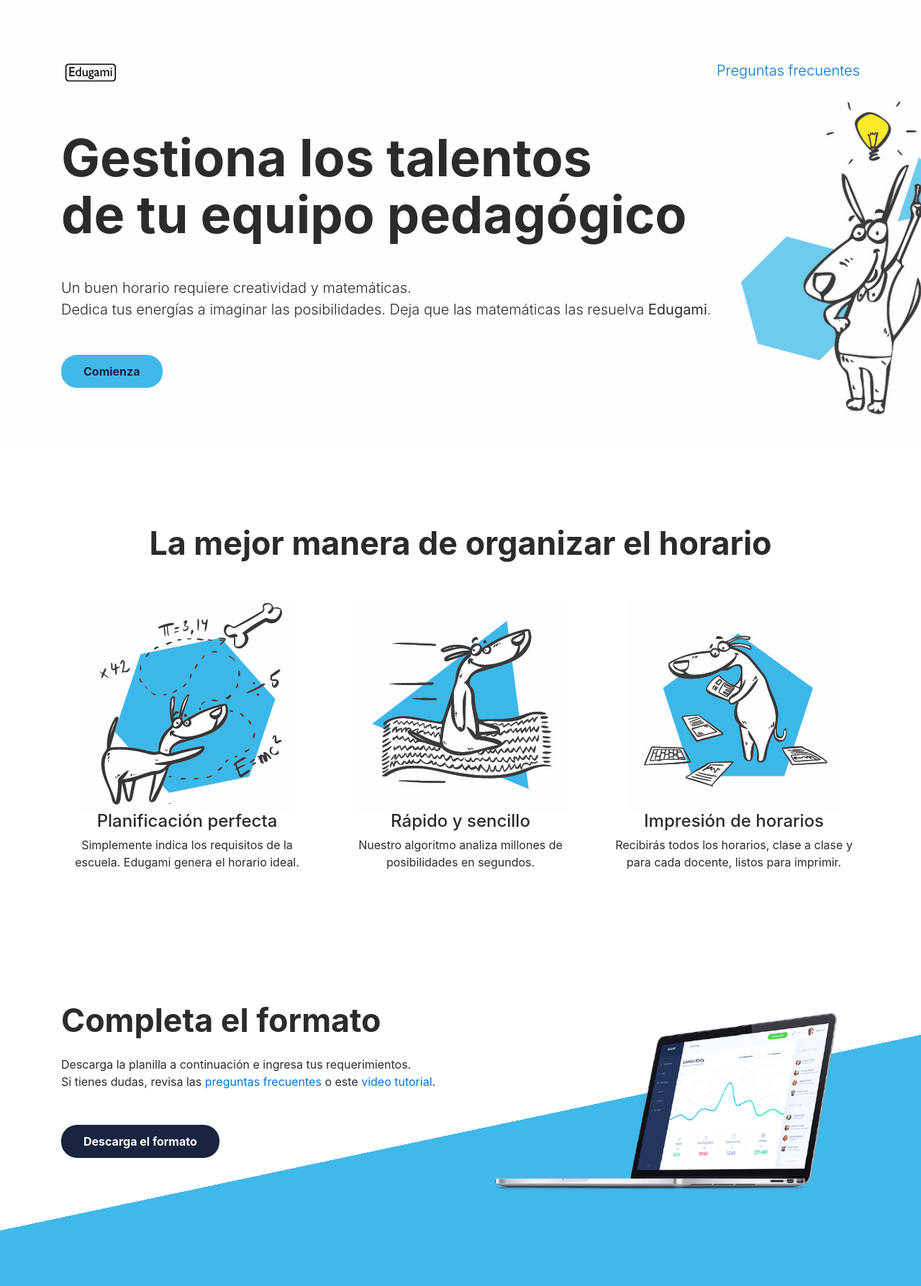
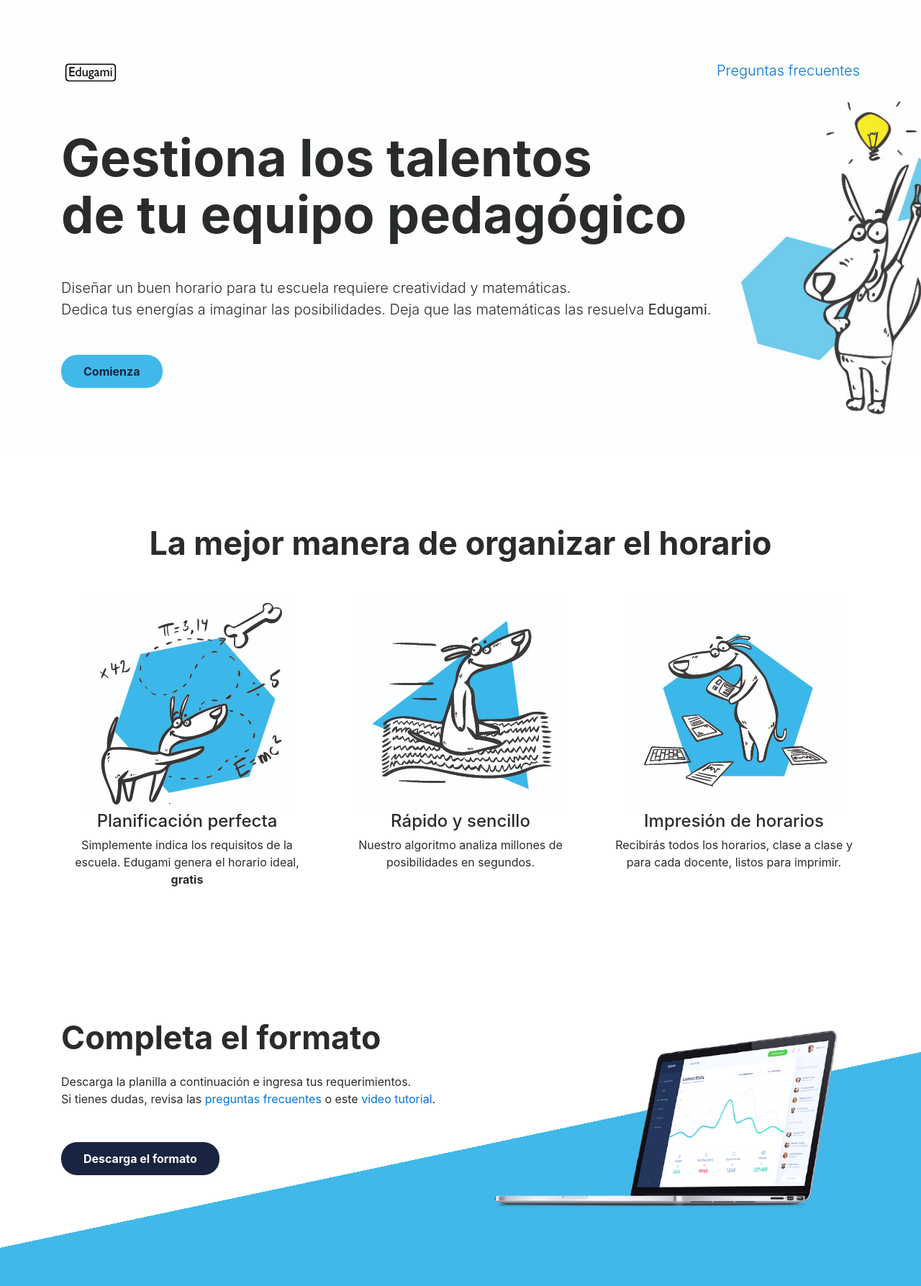
Before and after one commit to brainforwarding/quantsite, a Django app: page / in a window 1280 px wide. Shown: the top 1787 px of the page at 72% size. Run offline with Django 3.2, Linux system fonts and the light colour scheme; some libraries are stand-ins or nearby versions.

Commit message:
cambios menores de texto

```diff
--- a/quantsite_app/templates/quantsite_app/index.html
+++ b/quantsite_app/templates/quantsite_app/index.html
@@ -39,7 +39,7 @@
             	de tu equipo pedagógico
             </h1>
             <p data-aos="fade" data-aos-easing="linear" data-aos-duration="1000" data-aos-once="true" class="lead text-black my-4">
-                Un buen horario requiere creatividad y matemáticas.
+                Diseñar un buen horario para tu escuela requiere creatividad y matemáticas.
                 <br> Dedica tus energías a imaginar las posibilidades. Deja que las matemáticas las resuelva <b>Edugami</b>.
             </p>
             <a href="#" data-aos="fade" data-aos-easing="linear" data-aos-duration="1000" data-aos-once="true" class="btn my-4 font-weight-bold atlas-cta cta-light-blue">Comienza</a>
@@ -52,7 +52,7 @@
             <div data-aos="fade-up" data-aos-delay="0" data-aos-duration="1000" data-aos-once="true" class="col-md-4 text-center">
                 <img src="{% static 'img/planificacion.jpg' %}" alt="Planificacion-perfecta" class="mx-auto">
                 <h4>Planificación perfecta</h4>
-                <p>Simplemente indica los requisitos de la escuela. Edugami genera el horario ideal.</p>
+                <p>Simplemente indica los requisitos de la escuela. Edugami genera el horario ideal, <b>gratis</b></p>
             </div>
             <div data-aos="fade-up" data-aos-delay="200" data-aos-duration="1000" data-aos-once="true" class="col-md-4 text-center">
                 <img src="{% static 'img/rapido.jpg' %}" alt="Rapido-y-sencillo" class="mx-auto">
```
